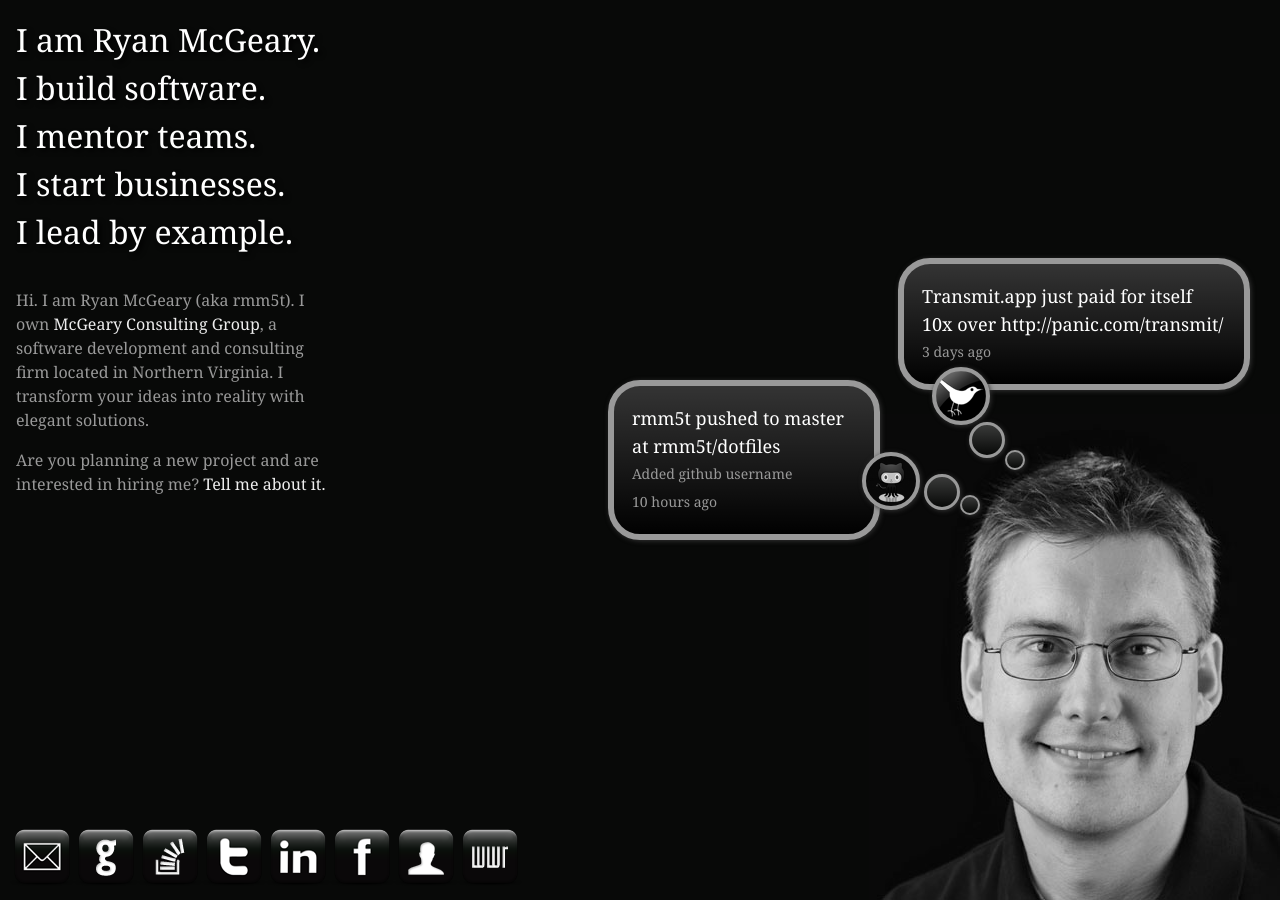
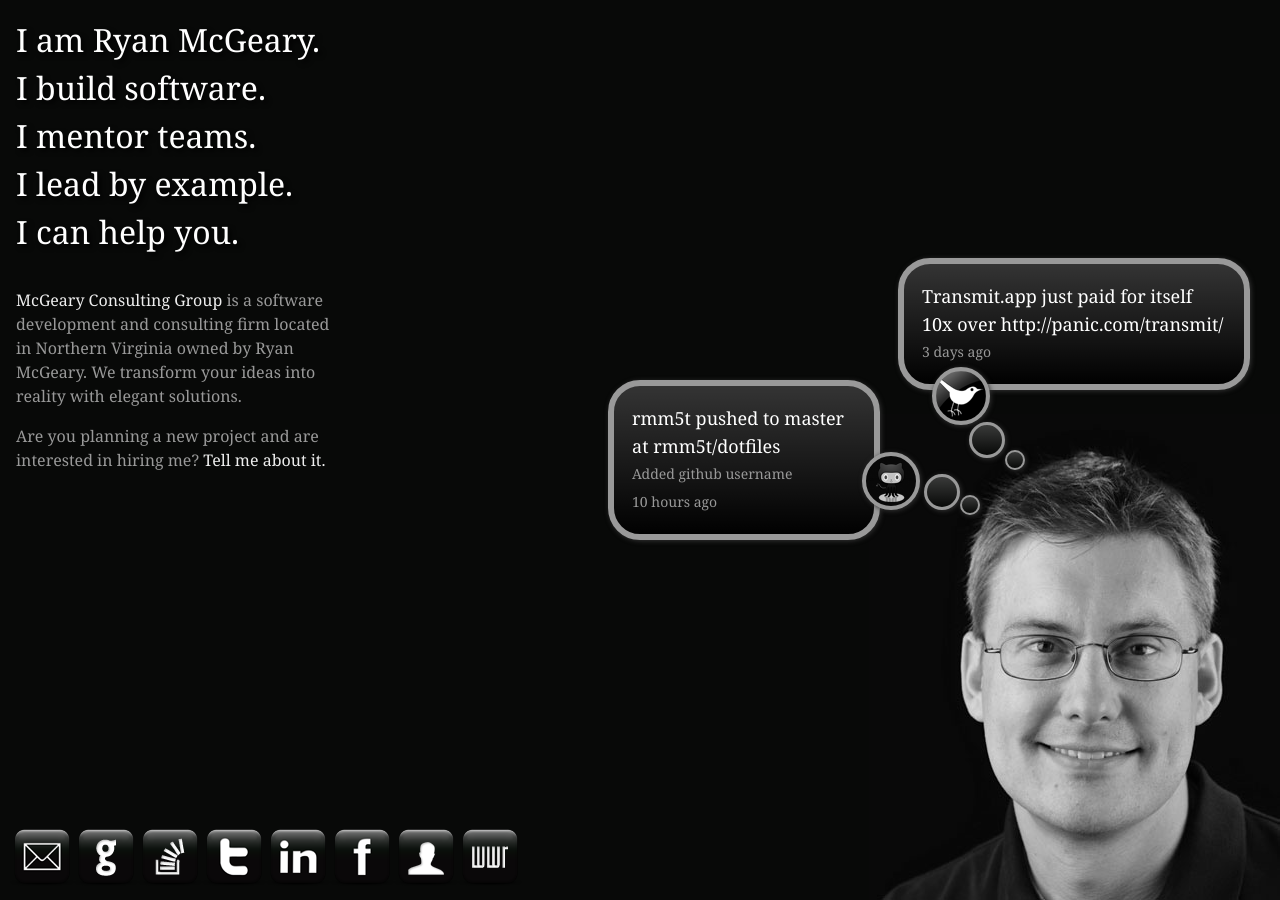
Before and after one commit to rmm5t/ryan.mcgeary.org, a Jekyll site: the page built from index.html, in a window 1280 px wide. Built offline with Jekyll 4.4.1, drawn with Linux system fonts in a browser that asks for light colours; nearby versions of some CDN libraries.

Commit message:
Reworded the introduction

```diff
--- a/index.html
+++ b/index.html
@@ -9,16 +9,15 @@ section: home
   <h1><a href="/">I am Ryan McGeary.</a></h1>
   <h2>I build software.</h2>
   <h2>I mentor teams.</h2>
-  <h2>I start businesses.</h2>
   <h2>I lead by example.</h2>
+  <h2>I can help you.</h2>
 </div>
 
 <div id="bio">
   <p>
-    Hi. I am Ryan McGeary (aka rmm5t).  I
-    own <a href="http://mcgearygroup.com">McGeary Consulting Group</a>, a
-    software development and consulting firm located in Northern Virginia.  I
-    transform your ideas into reality with elegant solutions.
+    <a href="http://mcgearygroup.com">McGeary Consulting Group</a> is a software
+    development and consulting firm located in Northern Virginia owned by Ryan
+    McGeary.  We transform your ideas into reality with elegant solutions.
   </p>
   <p>
     Are you planning a new project and are interested in hiring me?  <a href="&#109;&#97;&#105;&#108;&#116;&#111;&#58;%72%79%61%6e@%6d%63%67%65%61%72%79.%6f%72%67">Tell me about it.</a>
```
